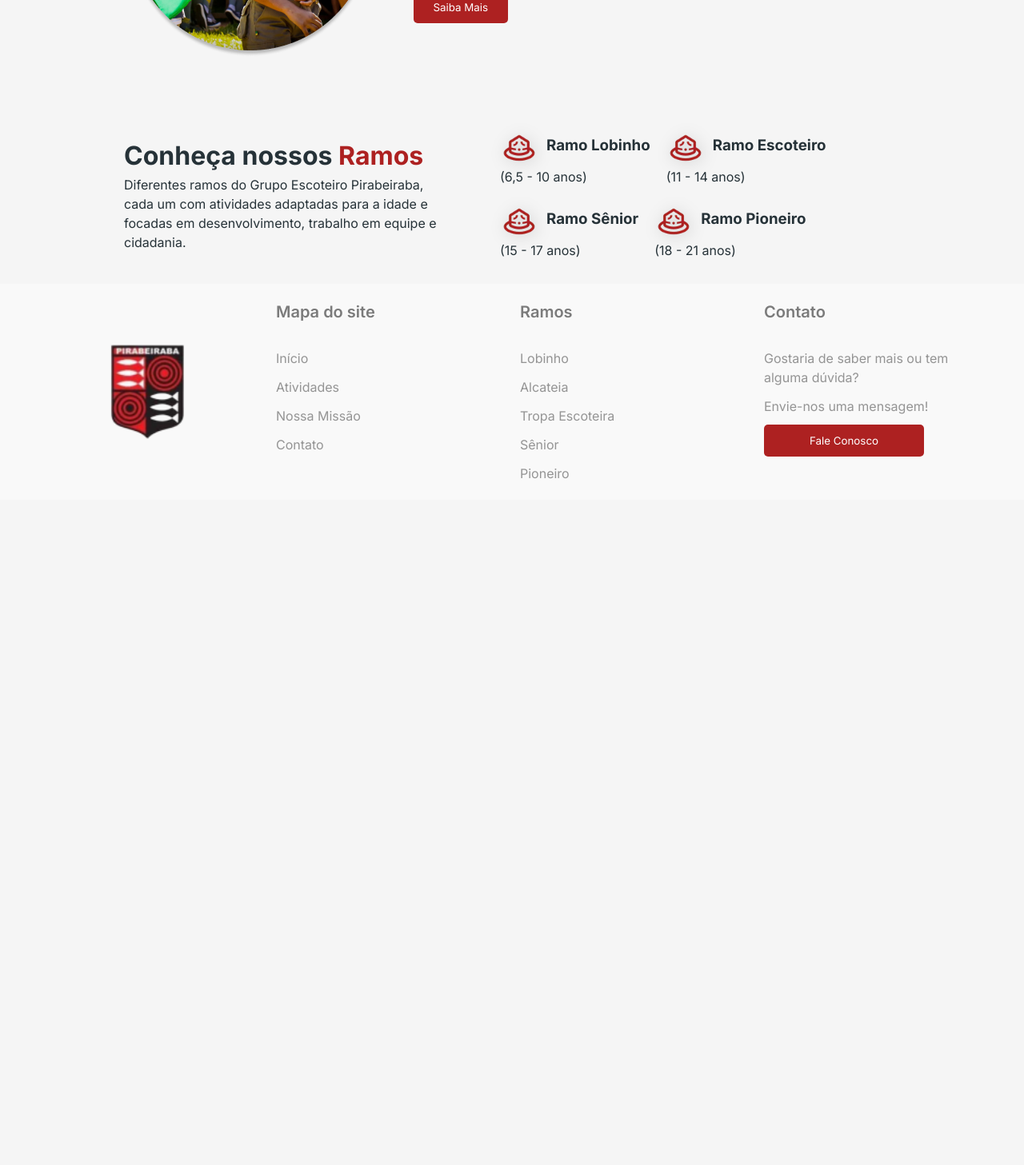
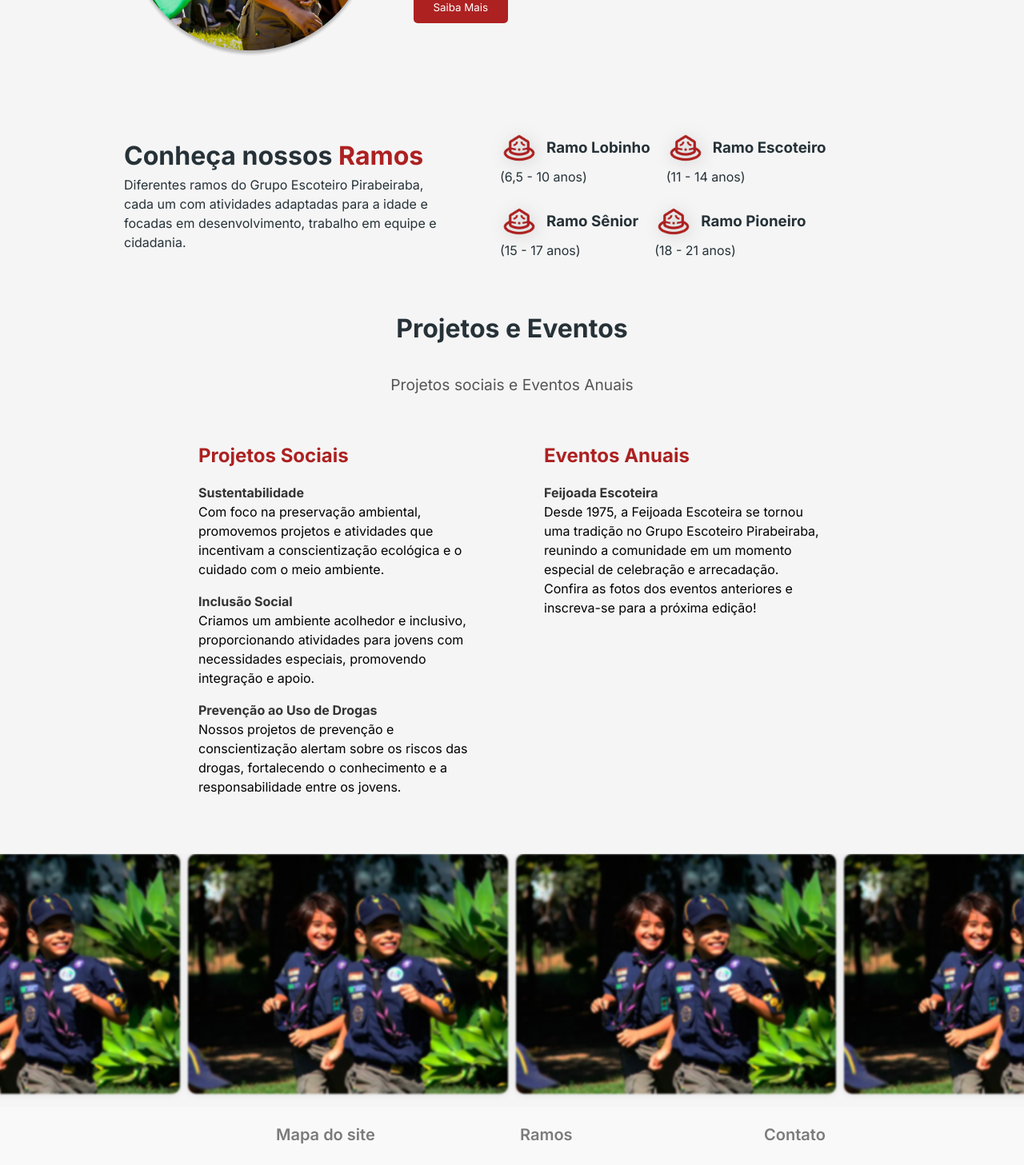
Before and after one commit to matheusmartinsviana/escoteiroPirabeiraba, a React (Vite) app: page / in a window 1280 px wide. Shown: the part 2280-3737 px from the top of the page at 80% size. Before the commit the page ends 2905 px from the top, so only its background shows below. Built offline with nearby package versions, Linux system fonts and the light colour scheme.

Commit message:
feat: projects section

```diff
--- /dev/null
+++ b/src/components/Sections/Projects.jsx
@@ -0,0 +1,67 @@
+import styles from "./styles/Projects.module.css";
+import img1 from "../../assets/Escoteiros.webp";
+export default function Projects() {
+  return (
+    <>
+      <header className={styles.headerProjects}>
+        <h2>Projetos e Eventos</h2>
+        <p>Projetos sociais e Eventos Anuais</p>
+      </header>
+      <section className={styles.projectsContainer}>
+        <article className={styles.articleProjects}>
+          <h3>Projetos Sociais</h3>
+          <ul>
+            <li>
+              <strong>Sustentabilidade</strong>
+              <br />
+              Com foco na preservação ambiental, promovemos projetos e
+              atividades que incentivam a conscientização ecológica e o cuidado
+              com o meio ambiente.
+            </li>
+            <li>
+              <strong>Inclusão Social</strong>
+              <br />
+              Criamos um ambiente acolhedor e inclusivo, proporcionando
+              atividades para jovens com necessidades especiais, promovendo
+              integração e apoio.
+            </li>
+            <li>
+              <strong>Prevenção ao Uso de Drogas</strong>
+              <br />
+              Nossos projetos de prevenção e conscientização alertam sobre os
+              riscos das drogas, fortalecendo o conhecimento e a
+              responsabilidade entre os jovens.
+            </li>
+          </ul>
+        </article>
+        <article className={styles.articleProjects}>
+          <h3>Eventos Anuais</h3>
+          <ul>
+            <li>
+              <strong>Feijoada Escoteira</strong>
+              <br />
+              Desde 1975, a Feijoada Escoteira se tornou uma tradição no Grupo
+              Escoteiro Pirabeiraba, reunindo a comunidade em um momento
+              especial de celebração e arrecadação. Confira as fotos dos eventos
+              anteriores e inscreva-se para a próxima edição!
+            </li>
+          </ul>
+        </article>
+      </section>
+      <section className={styles.projectsImages}>
+        <figure>
+          <img src={img1} width={400} height={"auto"} alt="" />
+        </figure>
+        <figure>
+          <img src={img1} width={400} height={"auto"} alt="" />
+        </figure>
+        <figure>
+          <img src={img1} width={400} height={"auto"} alt="" />
+        </figure>
+        <figure>
+          <img src={img1} width={400} height={"auto"} alt="" />
+        </figure>
+      </section>
+    </>
+  );
+}
--- a/src/components/Sections/styles/Branches.module.css
+++ b/src/components/Sections/styles/Branches.module.css
@@ -4,11 +4,14 @@
   align-items: center;
   gap: 20px;
   flex-wrap: wrap;
-  padding: 30px 0;
+  padding: 30px;
 }
 
 .leftContent {
-  flex: 1;
+  display: flex;
+  align-items: start;
+  justify-content: center;
+  flex-direction: column;
   min-width: 280px;
   max-width: 400px;
   text-align: left;
@@ -49,14 +52,6 @@
   filter: drop-shadow(2px 2px 10px rgba(0, 0, 0, 0.2));
 }
 
-.item h3 {
-  margin: 0 0 5px;
-}
-
-.item p {
-  margin: 0;
-}
-
 @media (max-width: 768px) {
   .rightContent {
     margin-left: 0px;
--- /dev/null
+++ b/src/components/Sections/styles/Projects.module.css
@@ -0,0 +1,106 @@
+.headerProjects {
+  display: flex;
+  flex-direction: column;
+  align-items: center;
+  justify-content: center;
+  text-align: center;
+}
+
+.headerProjects h2 {
+  margin: 2rem 0;
+  font-size: 2rem;
+  color: var(--black-font-color);
+}
+
+.headerProjects p {
+  font-size: 1.2rem;
+  color: #555;
+}
+
+.projectsContainer {
+  display: flex;
+  gap: 2rem;
+  align-items: self-start;
+  justify-content: center;
+  padding: 2rem;
+  flex-wrap: wrap;
+}
+
+.articleProjects {
+  max-width: 400px;
+  border-radius: 8px;
+  padding: 1.5rem;
+}
+
+.articleProjects h3 {
+  margin-bottom: 1rem;
+  font-size: 1.5rem;
+  color: var(--brand-main-color);
+}
+
+.articleProjects ul {
+  list-style: none;
+  padding: 0;
+}
+
+.articleProjects li {
+  margin-bottom: 1rem;
+}
+
+.articleProjects strong {
+  font-weight: bold;
+  color: #333;
+}
+
+.projectsImages {
+  display: flex;
+  justify-content: center;
+  align-items: center;
+  gap: 10px;
+  overflow-x: auto;
+  -webkit-overflow-scrolling: touch;
+  padding-bottom: 10px;
+}
+
+.projectsImages figure {
+  margin: 0;
+  flex-shrink: 0;
+}
+
+.projectsImages figure img {
+  border-radius: 10px;
+  box-shadow: 0 0 10px rgba(0, 0, 0, 0.1);
+  filter: blur(1px);
+  transition: filter 0.3s ease, transform 0.3s ease;
+}
+
+.projectsImages figure img:hover {
+  filter: blur(0);
+  transform: scale(1.02);
+}
+
+@media (max-width: 768px) {
+  .projectsImages {
+    gap: 10px;
+    justify-content: flex-start;
+  }
+
+  .projectsImages figure img {
+    width: 100%;
+    max-width: 300px;
+  }
+}
+
+@media (max-width: 768px) {
+  .projectsContainer {
+    grid-template-columns: 1fr;
+  }
+
+  .headerProjects h2 {
+    font-size: 1.8rem;
+  }
+
+  .headerProjects p {
+    font-size: 1rem;
+  }
+}
--- a/src/pages/Home.jsx
+++ b/src/pages/Home.jsx
@@ -2,6 +2,7 @@ import BannerSlider from "../components/Sections/BannerSlider";
 import Branches from "../components/Sections/Branches";
 import OurHistory from "../components/Sections/OurHistory";
 import OurMisson from "../components/Sections/ourMission";
+import Projects from "../components/Sections/Projects";
 
 export default function Home() {
   return (
@@ -10,6 +11,7 @@ export default function Home() {
       <OurHistory />
       <OurMisson />
       <Branches />
+      <Projects />
     </>
   );
 }
```
Also changed, not shown: src/assets/Escoteiros.webp (added).
